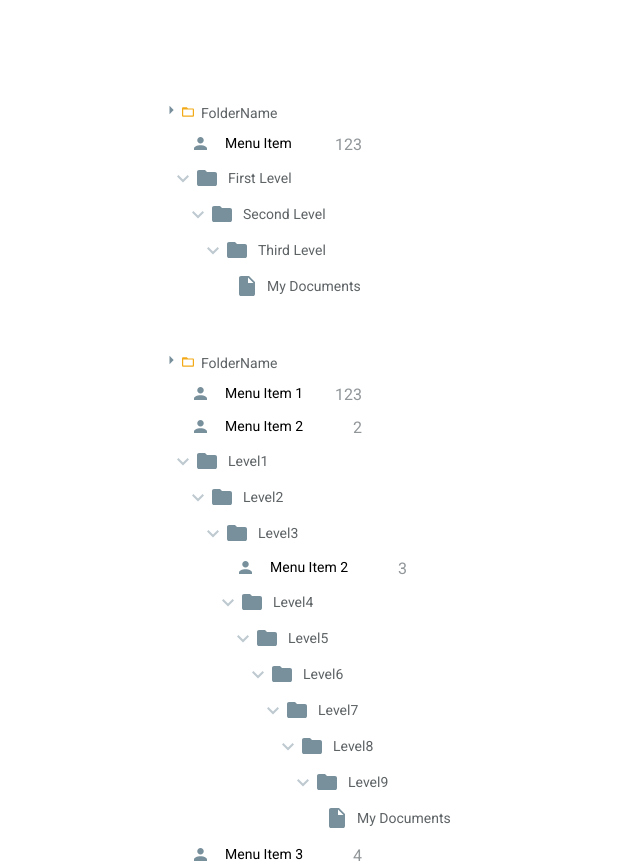
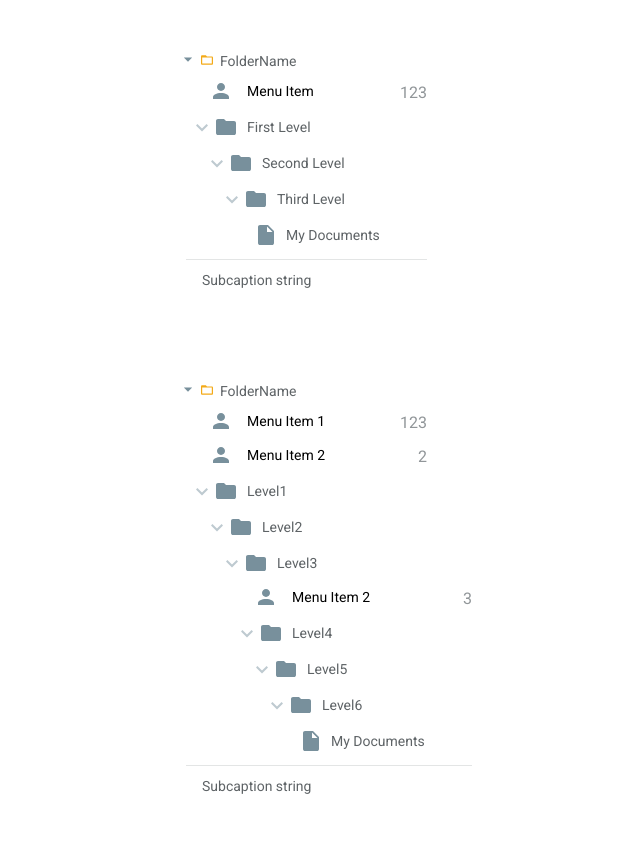
Before and after one commit to oleg-an/axes-pro, a Next.js app: page / in a window 1280 px wide. Shown: the whole page, without its empty margins (114-754 px from the left). After the commit the page ends 806 px from the top, so only its background shows below. Built offline with nearby package versions, Linux system fonts and the light colour scheme.

Commit message:
folder component bugfix

```diff
--- a/components/element/Element.module.css
+++ b/components/element/Element.module.css
@@ -8,13 +8,12 @@
 
 .element {
     display: inline-flex;
-    min-width: 168px;
 }
 
 .content {
     display: inline-flex;
     justify-content: space-between;
-    width: 100%;
+    width: 180px;
 }
 
 .icon {
--- a/components/folder/Folder.module.css
+++ b/components/folder/Folder.module.css
@@ -1,10 +1,6 @@
 .folder {
     user-select: none;
     display: inline-flex;
-}
-
-.clickable {
-    cursor: pointer;
 }
 
 .title {
@@ -14,6 +10,7 @@
 }
 
 .container {
+    cursor: pointer;
     display: inline-flex;
 }
 
@@ -23,7 +20,8 @@
 }
 
 .arrowIcon {
-    margin-right: 10px;
+    cursor: pointer;
+    padding-right: 10px;
 }
 
 .folder1Icon {
@@ -36,8 +34,9 @@
 }
 
 .toggleIcon {
+    cursor: pointer;
     flex-shrink: 0;
     margin-top: -2px;
     margin-left: -17px;
-    margin-right: 8px;
+    padding-right: 8px;
 }
--- a/components/folder/Folder.tsx
+++ b/components/folder/Folder.tsx
@@ -1,4 +1,4 @@
-import React, {useEffect, useRef, useState} from 'react';
+import React, {ReactElement, useEffect, useRef, useState} from 'react';
 import style from './Folder.module.css';
 import ArrowImage from '../../public/arrow.svg';
 import ToggleImage from '../../public/toggle.svg';
@@ -8,43 +8,54 @@ import Folder2Image from '../../public/folder2.svg';
 
 import Image from 'next/image'
 
+let toggleIconBlock: ReactElement;
+let folderIconBlock: ReactElement;
+
 interface Props extends React.HTMLAttributes<HTMLElement> {
     title: string;
 }
 
 export const Folder = ({...props}: Props) => {
-    const [opened, setOpened] = useState(true);
-    const [isRoot, setIsRoot] = useState(true);
+    const [childrenShown, setChildrenShown] = useState(true);
+    const [isRootFolder, setIsRootFolder] = useState(true);
     const hasChildren = !!React.Children.count(props.children);
     const ref = useRef<HTMLDivElement>();
 
     useEffect(() => {
-        setIsRoot(!ref.current?.parentElement?.classList.contains(style.children));
+        setIsRootFolder(!ref.current?.parentElement?.classList.contains(style.children));
     }, []);
 
-    // @ts-ignore
+    if (isRootFolder) {
+        toggleIconBlock = <div className={style.arrowIcon}>
+            <div style={{transform: childrenShown ? 'rotate(90deg)' : 'rotate(360deg)'}}>
+                <Image width={5} height={10} alt="" src={ArrowImage}/>
+            </div>
+        </div>;
+        folderIconBlock = isRootFolder && <div className={style.folder1Icon}>
+            <Image width={12} height={10} alt="" src={Folder1Image}/>
+        </div>;
+    } else {
+        if (hasChildren) {
+            toggleIconBlock = <div className={style.toggleIcon}>
+                <div style={{transform: childrenShown ? 'rotate(0)' : 'rotate(270deg)'}}>
+                    <Image width={12} height={8} alt="" src={ToggleImage}/>
+                </div>
+            </div>;
+        }
+        folderIconBlock = <div className={style.folder2Icon}>
+            <Image width={20} height={16} alt="" src={Folder2Image}/>
+        </div>;
+    }
+
+// @ts-ignore
     return <div ref={ref} className={style.folder}>
-        {isRoot && <div className={style.toggleIcon}
-                        onClick={() => setOpened(x => !x)}>
-            <Image width={5} height={10} alt="" src={ArrowImage}/>
-        </div>}
-        {!isRoot && hasChildren && <div className={style.toggleIcon + ' ' + style.clickable}
-                                        onClick={() => setOpened(x => !x)}>
-            <Image width={12} height={8} alt="" src={ToggleImage}/>
-        </div>}
-
+        <div onClick={() => setChildrenShown(x => !x)}>{toggleIconBlock}</div>
         <div>
-            <div className={style.container + ' ' + style.clickable} onClick={() => setOpened(x => !x)}>
-                {isRoot && <div className={style.folder1Icon}>
-                    <Image width={12} height={10} alt="" src={Folder1Image}/>
-                </div>}
-                {!isRoot && <div className={style.folder2Icon}>
-                    <Image width={20} height={16} alt="" src={Folder2Image}/>
-                </div>}
+            <div className={style.container} onClick={() => setChildrenShown(x => !x)}>
+                {folderIconBlock}
                 <div className={style.title}>{props.title}</div>
             </div>
-
-            <div style={{display: opened ? 'block' : 'none'}}>
+            <div style={{display: childrenShown ? 'block' : 'none'}}>
                 {React.Children.map(props.children as any, (child) => {
                     return (<div className={style.children}>
                         {child}
--- a/pages/index.tsx
+++ b/pages/index.tsx
@@ -4,6 +4,8 @@ import {Folder, File, Element} from '../components';
 export default function Home() {
     return (
         <div className={styles.container}>
+           <div>
+               <div className={styles.tree}>
                    <Folder title="FolderName">
                        <Element title="Menu Item" value={123}/>
                        <Folder title="First Level">
@@ -14,8 +16,12 @@ export default function Home() {
                            </Folder>
                        </Folder>
                    </Folder>
+                   <div className={styles.line}/>
+                   <div className={styles.subCaption}>Subcaption string</div>
+               </div>
+           </div>
 
-            <div style={{marginTop: '50px'}}>
+            <div className={styles.tree + ' ' + styles.rightBlock}>
                 <Folder title="FolderName">
                     <Element title="Menu Item 1" value={123}/>
                     <Element title="Menu Item 2" value={2}/>
@@ -26,9 +32,6 @@ export default function Home() {
                                 <Folder title="Level4">
                                     <Folder title="Level5">
                                         <Folder title="Level6">
-                                            <Folder title="Level7">
-                                                <Folder title="Level8">
-                                                    <Folder title="Level9">
                                             <File title="My Documents"/>
                                         </Folder>
                                     </Folder>
@@ -37,10 +40,8 @@ export default function Home() {
                         </Folder>
                     </Folder>
                 </Folder>
-                        </Folder>
-                    </Folder>
-                    <Element title="Menu Item 3" value={4}/>
-                </Folder>
+                <div className={styles.line}/>
+                <div className={styles.subCaption}>Subcaption string</div>
             </div>
         </div>
     )
--- a/styles/Home.module.css
+++ b/styles/Home.module.css
@@ -1,6 +1,15 @@
 .container {
-    padding-top: 100px;
+    padding-top: 50px;
     padding-left: 300px;
+}
+
+.tree {
+    display: inline-flex;
+    flex-direction: column;
+}
+
+.rightBlock {
+    padding-top: 80px;
 }
 
 .line {
@@ -10,6 +19,7 @@
 }
 
 .subCaption {
+    display: inline-block;
     color: #5E6366;
     font-size: 14px;
     padding: 12px 16px;
```
Lines whose indentation alone changed are shown as unchanged.
